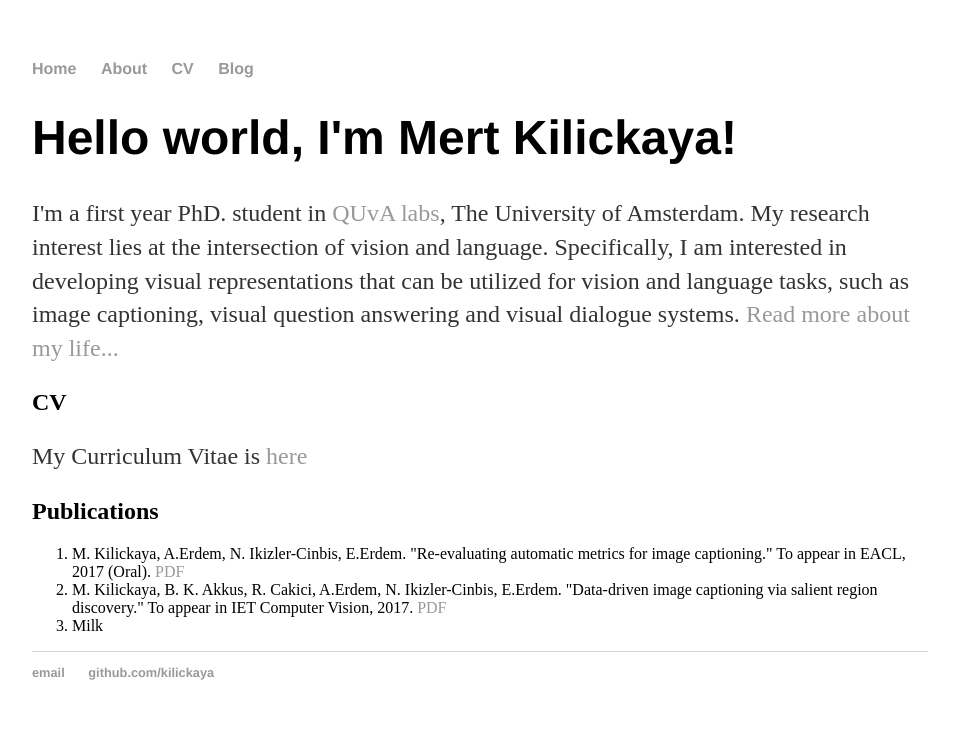
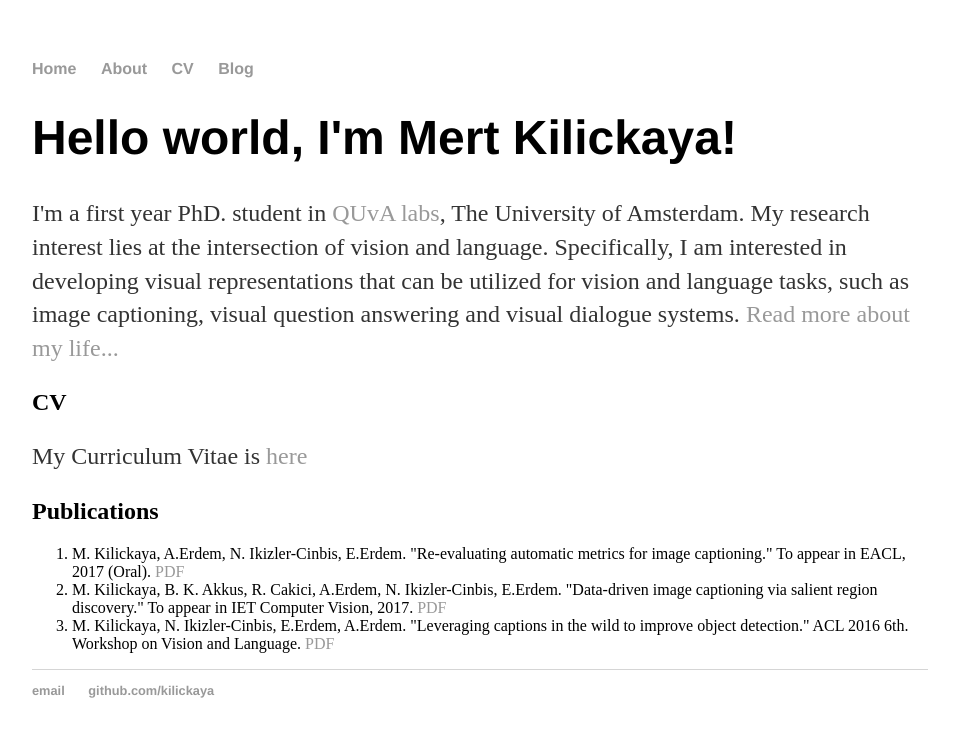
Before and after one commit to kilickaya/kilickaya.github.io, a Jekyll site: the page built from index.html, in a window 1280 px wide. Shown: the top 737 px of the page, without its empty margins (160-1119 px from the left). Built offline with Jekyll 4.4.1, drawn with Linux system fonts in a browser that asks for light colours.

Commit message:
Update index.html

```diff
--- a/index.html
+++ b/index.html
@@ -15,7 +15,8 @@ title: Mert Kilickaya, MSc.
 	<ol>
 	  <li>M. Kilickaya, A.Erdem, N. Ikizler-Cinbis, E.Erdem. "Re-evaluating automatic metrics for image captioning."  To appear in EACL, 2017 (Oral). <a href="https://arxiv.org/pdf/1612.07600"> PDF</a></li>
 	  <li>M. Kilickaya, B. K. Akkus, R. Cakici, A.Erdem, N. Ikizler-Cinbis, E.Erdem. "Data-driven image captioning via salient region discovery."  To appear in IET Computer Vision, 2017. <a href="http://digital-library.theiet.org/docserver/fulltext/10.1049/iet-cvi.2016.0286/IET-CVI.2016.0286.pdf?expires=1489842255&id=id&accname=357182&checksum=07393BF24F22E367C24DB6178A9B97BA"> PDF</a></li>
-	  <li>Milk</li>
+	  <li>M. Kilickaya, N. Ikizler-Cinbis, E.Erdem, A.Erdem. "Leveraging captions in the wild to improve object detection." ACL 2016 6th. Workshop on Vision and Language. <a href="https://www.aclweb.org/anthology/W/W16/W16-3204.pdf"> PDF</a></li>
+
 	</ol>
 
 </div><!-- /.blurb -->
```
